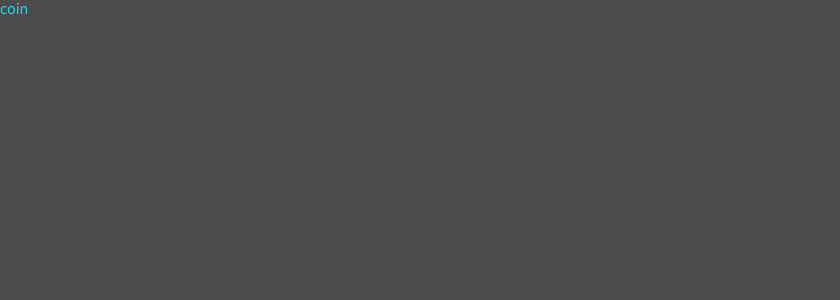
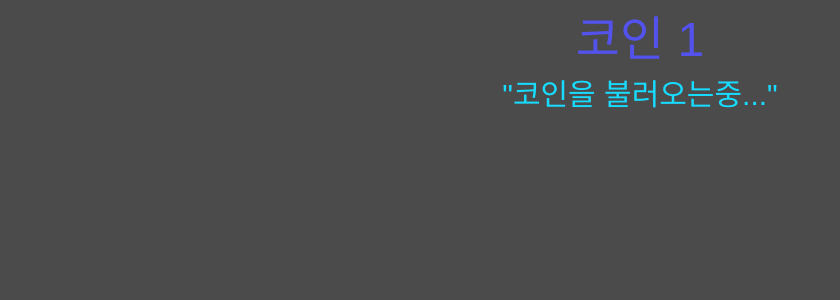
Before and after one commit to PastelBlue4/CoinTracker, a React (Create React App) app: page /1 in a window 1280 px wide. Shown: the top 300 px of the page, without its empty margins (0-840 px from the left). Built offline with nearby package versions, Linux system fonts and the light colour scheme.

Commit message:
detail page, loading components

```diff
--- a/src/Coin.tsx
+++ b/src/Coin.tsx
@@ -1,5 +1,51 @@
+import { useState } from "react";
+import { useParams, useLocation } from "react-router";
+import styled from "styled-components";
+
+const Container = styled.div`
+  padding: 0px 20px;
+  max-width: 480px;
+  margin: 0 auto;
+`;
+
+const Header = styled.header`
+  height: 10vh;
+  display: flex;
+  justify-content: center;
+  align-items: center;
+`;
+
+const CoinTitle = styled.h1`
+  font-size: 48px;
+  color: ${(props) => props.theme.titleColor};
+`;
+
+const Loading = styled.span`
+  font-size: 30px;
+  text-align: center;
+  display: block;
+`;
+
+interface RouteParams {
+  coinId: string;
+}
+
+interface RouteState {
+  name: string;
+}
+
 function Coin() {
-  return <div>coin</div>;
+  const [isLoading, setIsLoading] = useState(true);
+  const { coinId } = useParams<RouteParams>();
+  const { state } = useLocation<RouteState>();
+  return (
+    <Container>
+      <Header>
+        <CoinTitle>코인 {coinId}</CoinTitle>
+      </Header>
+      {isLoading ? <Loading>"코인을 불러오는중..."</Loading> : null}
+    </Container>
+  );
 }
 
 export default Coin;
--- a/src/Coins.tsx
+++ b/src/Coins.tsx
@@ -23,9 +23,10 @@
   border-radius: 15px;
   margin-bottom: 10px;
   a {
+    display: flex;
     padding: 20px;
     transition: color 0.15s ease-in;
-    display: block;
+    align-items: center;
   }
   &:hover {
     a {
@@ -43,6 +44,12 @@
   font-size: 30px;
   text-align: center;
   display: block;
+`;
+
+const CoinLogo = styled.img`
+  width: 30px;
+  height: 30px;
+  margin-right: 15px;
 `;
 
 interface CoinInterface {
@@ -77,7 +84,17 @@
         <CoinsList>
           {coins.map((coin) => (
             <Coin key={coin.id}>
-              <Link to={`${coin.id}`}>{coin.name} &rarr; </Link>
+              <Link
+                to={{
+                  pathname: `/${coin.id}`,
+                  state: { name: coin.name },
+                }}
+              >
+                <CoinLogo
+                  src={`https://cryptoicon-api.vercel.app/api/icon/${coin.symbol.toLowerCase()}`}
+                />
+                {coin.name} &rarr;{" "}
+              </Link>
             </Coin>
           ))}
         </CoinsList>
```
